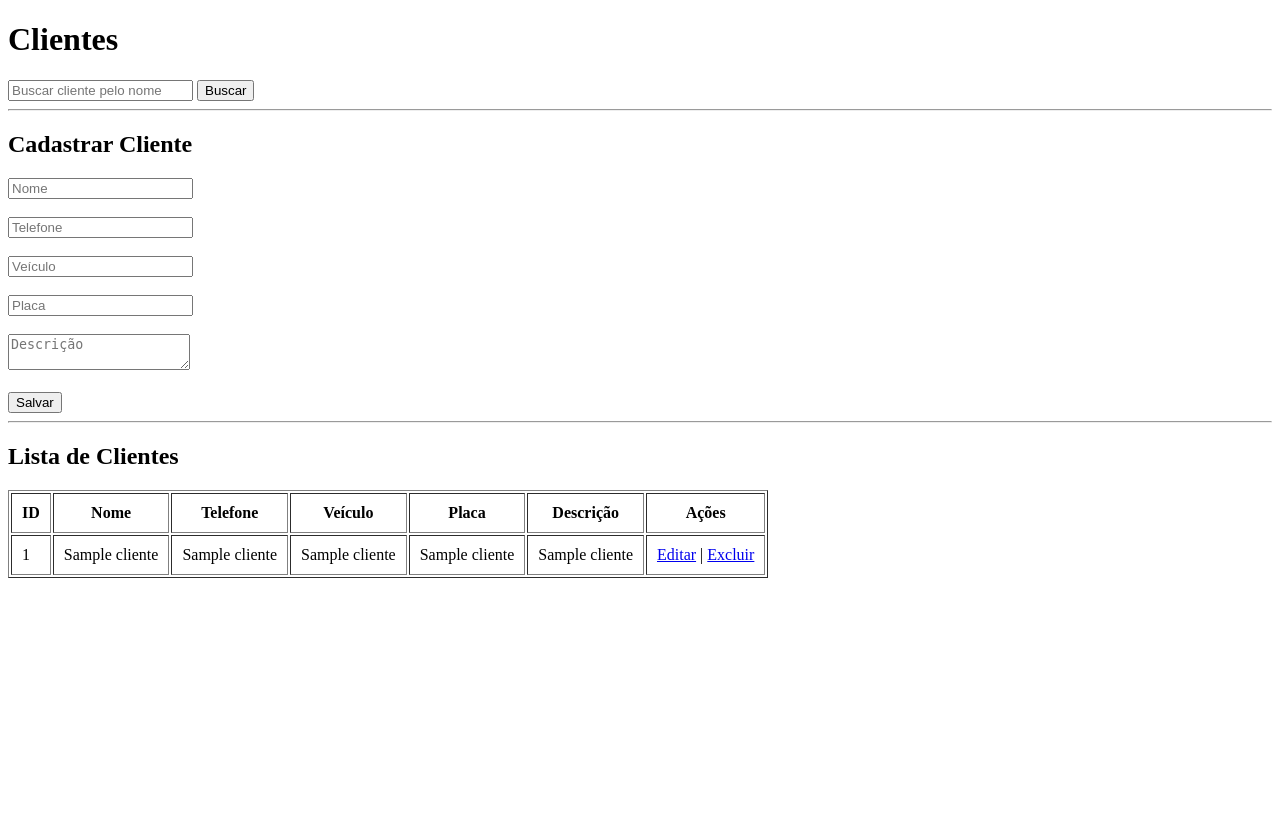
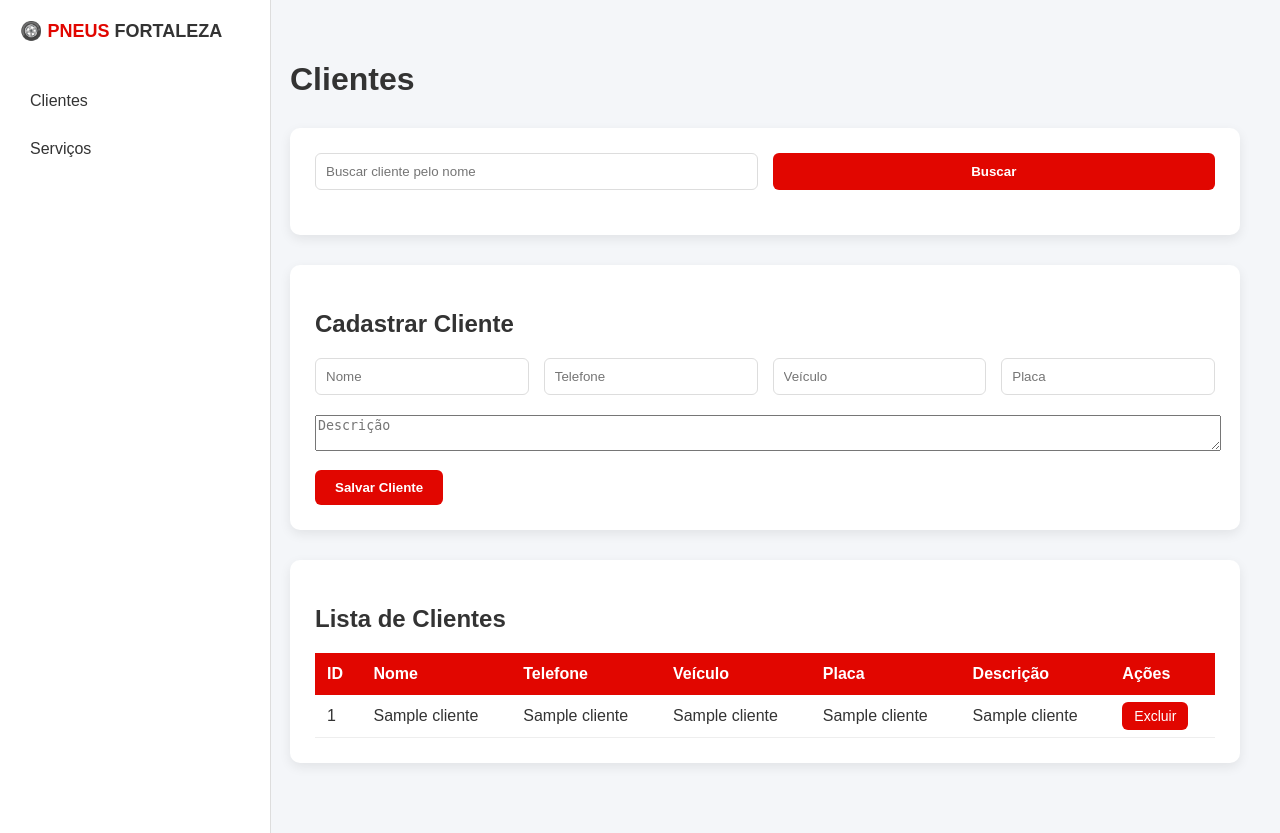
Before and after one commit to caiomero/pneus_fortaleza, a Flask app: page /clientes in a window 1280 px wide. Before the commit the page ends 578 px from the top, so only its background shows below. Run offline with Flask 3, Linux system fonts and the light colour scheme; a database or web service that is not in the repository returns one stand-in record (values such as "Sample title"); some libraries are stand-ins or nearby versions.

Commit message:
Update clientes.html

```diff
--- a/templates/clientes.html
+++ b/templates/clientes.html
@@ -1,38 +1,35 @@
-<!DOCTYPE html>
-<html>
-<head>
-    <title>Clientes - Borracharia</title>
-</head>
-<body>
+{% extends "base.html" %}
+{% block content %}
 
-<h1>Clientes</h1>
+<h1 class="page-title">Clientes</h1>
 
-<!-- BUSCA -->
-<form method="GET" action="/clientes">
+<div class="card">
+    <form method="GET" action="/clientes" class="form-grid">
         <input type="text" name="busca" placeholder="Buscar cliente pelo nome">
-    <button type="submit">Buscar</button>
+        <button type="submit" class="btn-primary">Buscar</button>
     </form>
+</div>
 
-<hr>
+<div class="card">
+    <h2>Cadastrar Cliente</h2>
+    <form method="POST" action="/add_cliente">
+        <div class="form-grid">
+            <input type="text" name="nome" placeholder="Nome" required>
+            <input type="text" name="telefone" placeholder="Telefone">
+            <input type="text" name="veiculo" placeholder="Veículo">
+            <input type="text" name="placa" placeholder="Placa">
+        </div>
+        <textarea name="descricao" placeholder="Descrição" style="width:100%; margin-bottom:15px;"></textarea>
+        <button type="submit" class="btn-primary">Salvar Cliente</button>
+    </form>
+</div>
 
-<!-- FORMULÁRIO CADASTRO -->
-<h2>Cadastrar Cliente</h2>
-
-<form method="POST" action="/add_cliente">
-    <input type="text" name="nome" placeholder="Nome" required><br><br>
-    <input type="text" name="telefone" placeholder="Telefone"><br><br>
-    <input type="text" name="veiculo" placeholder="Veículo"><br><br>
-    <input type="text" name="placa" placeholder="Placa"><br><br>
-    <textarea name="descricao" placeholder="Descrição"></textarea><br><br>
-    <button type="submit">Salvar</button>
-</form>
-
-<hr>
-
-<!-- LISTA DE CLIENTES -->
+<div class="card">
     <h2>Lista de Clientes</h2>
 
-<table border="1" cellpadding="10">
+    {% if clientes %}
+    <table>
+        <thead>
             <tr>
                 <th>ID</th>
                 <th>Nome</th>
@@ -42,7 +39,8 @@
                 <th>Descrição</th>
                 <th>Ações</th>
             </tr>
-
+        </thead>
+        <tbody>
             {% for cliente in clientes %}
             <tr>
                 <td>{{ cliente[0] }}</td>
@@ -52,12 +50,15 @@
                 <td>{{ cliente[4] }}</td>
                 <td>{{ cliente[5] }}</td>
                 <td>
-            <a href="/editar/{{ cliente[0] }}">Editar</a> |
-            <a href="/delete/{{ cliente[0] }}">Excluir</a>
+                    <a href="/delete/{{ cliente[0] }}" class="btn-delete">Excluir</a>
                 </td>
             </tr>
             {% endfor %}
+        </tbody>
     </table>
+    {% else %}
+        <div class="empty">Nenhum cliente cadastrado.</div>
+    {% endif %}
+</div>
 
-</body>
-</html>
+{% endblock %}
```
Lines whose indentation alone changed are shown as unchanged.
